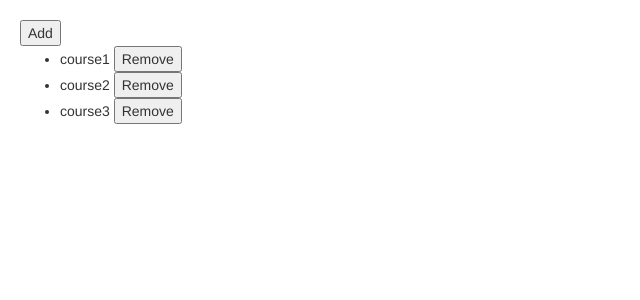
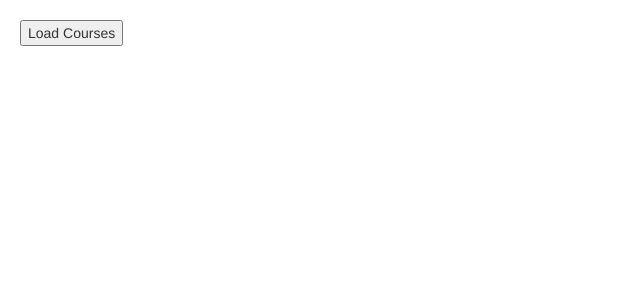
Before and after one commit to unipheas/angularHelloWorld, an Angular app: page / in a window 1280 px wide. Shown: the top 300 px of the page, without its empty margins (0-640 px from the left). Built offline with nearby package versions, Linux system fonts and the light colour scheme.

Commit message:
ngFor and TrackBy

```diff
--- a/src/app/app.component.html
+++ b/src/app/app.component.html
@@ -1,7 +1,6 @@
-<button (click)="onAdd()">Add</button>
+<button (click)="loadCourses()">Load Courses</button>
 <ul>
-    <li *ngFor="let course of courses; index as i">
+    <li *ngFor="let course of courses; trackBy: trackCourse">
         {{course.name}}
-        <button (click)="onRemove(course)">Remove</button>
     </li>
 </ul>
--- a/src/app/app.component.ts
+++ b/src/app/app.component.ts
@@ -7,18 +7,17 @@
   styleUrls: ['./app.component.css']
 })
 export class AppComponent {
-  courses = [
-    { id: 1, name: 'course1'},
-    { id: 2, name: 'course2'},
-    { id: 3, name: 'course3'}
-  ];
+  courses;
 
-  onAdd() {
-    this.courses.push({id: 4, name: 'course4'});
+  loadCourses () {
+    this.courses = [
+      { id: 1, name: 'course1'},
+      { id: 2, name: 'course2'},
+      { id: 3, name: 'course3'}
+    ];
   }
 
-  onRemove(course) {
-    const index = this.courses.indexOf(course);
-    this.courses.splice(index, 1);
+  trackCourse(index, course) {
+    return course ? course.id : undefined;
   }
 }
```
